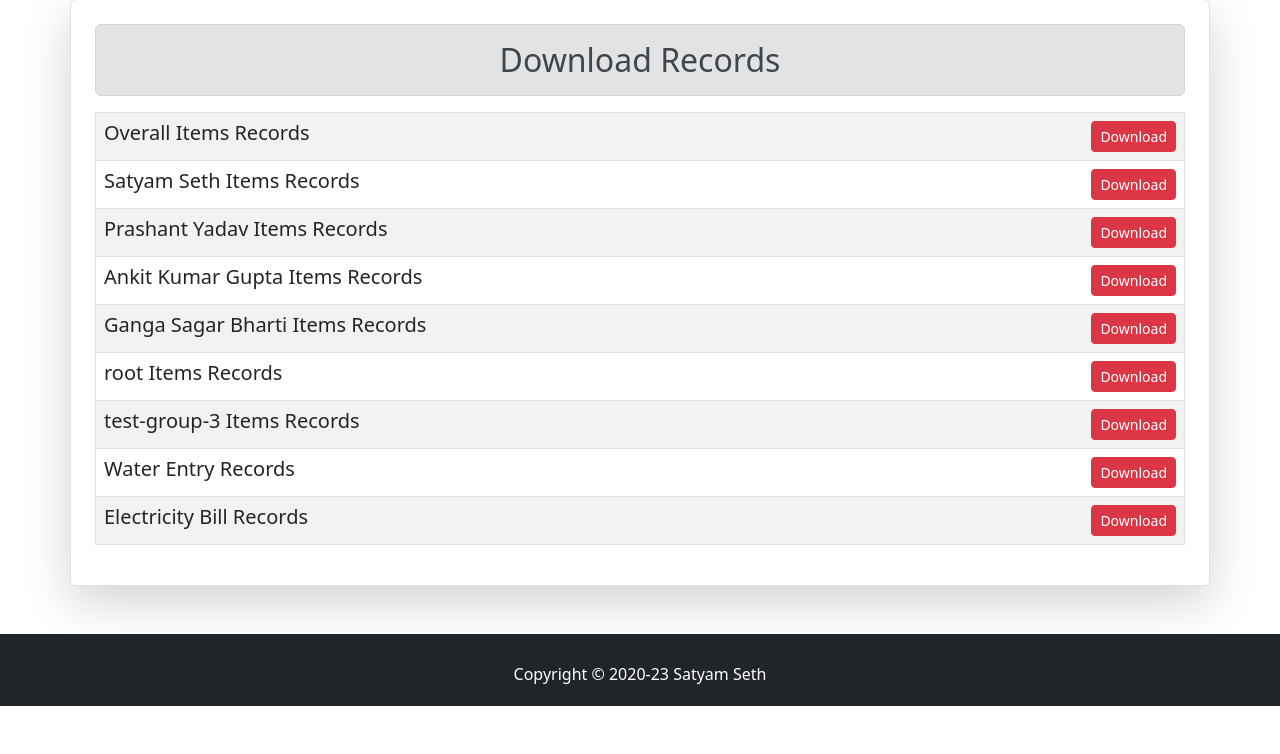
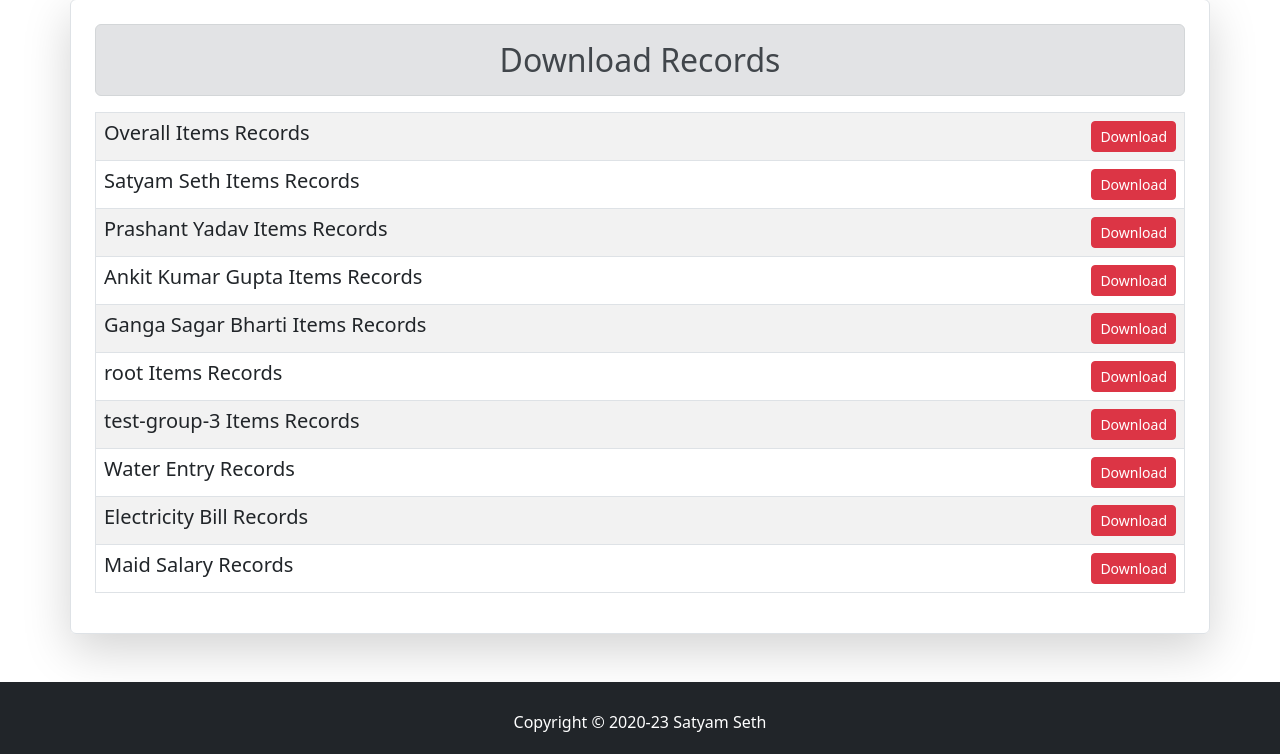
Before and after one commit to satyam-seth/D-52, a Django app: page /records/download/ in a window 1280 px wide. Shown: the part 420-1174 px from the top of the page. Before the commit the page ends 1126 px from the top, so only its background shows below. Run offline with Django 4.2, Linux system fonts and the light colour scheme; a user stored in the database is signed in; data comes from the database, SQL or seed files in the repository; some libraries are stand-ins or nearby versions.

Commit message:
add maid excel view

```diff
--- a/the_split/records/templates/records/download.html
+++ b/the_split/records/templates/records/download.html
@@ -47,12 +47,12 @@
             <a class="float-end btn btn-sm btn-danger" href="{% url 'records:electricity_xls' %}" role="button">Download</a>
           </td>
         </tr>
-        <!-- <tr>
+        <tr>
           <td class="h5">
             Maid Salary Records
-            <a class="float-end btn btn-sm btn-danger" href="#" role="button">Download</a>
+            <a class="float-end btn btn-sm btn-danger" href="{% url 'records:maid_xls' %}" role="button">Download</a>
           </td>
-        </tr> -->
+        </tr>
       </tbody>
     </table>
   </div>
--- a/the_split/records/urls.py
+++ b/the_split/records/urls.py
@@ -19,4 +19,5 @@ urlpatterns = [
     path("download/<int:user_id>/", views.user_xls, name="user_xls"),
     path("water_xls/", views.water_xls, name="water_xls"),
     path("electricity_xls/", views.electricity_xls, name="electricity_xls"),
+    path("maid_xls/", views.maid_xls, name="maid_xls"),
 ]
--- a/the_split/records/views.py
+++ b/the_split/records/views.py
@@ -10,7 +10,7 @@ from django.http import HttpRequest, HttpResponse
 from django.shortcuts import redirect, render
 from django.views.generic import ListView, TemplateView, View
 from records.forms import RecordFrom, WaterFrom
-from records.models import Electricity, Record, Water
+from records.models import Electricity, Maid, Record, Water
 
 User = get_user_model()
 
@@ -288,7 +288,7 @@ def user_xls(request: HttpRequest, user_id: int) -> HttpResponse:
 
 # TODO: fix this view
 # TODO: Add login required once user group login achieved
-def water_xls(request):
+def water_xls(request: HttpRequest) -> HttpResponse:
     """View to download water report excel file"""
 
     # query data from db
@@ -343,7 +343,7 @@ def water_xls(request):
 
 # TODO: fix this view
 # TODO: Add login required once user group login achieved
-def electricity_xls(request):
+def electricity_xls(request: HttpRequest) -> HttpResponse:
     """View to download electricity report excel file"""
 
     # query data from db
@@ -391,3 +391,55 @@ def electricity_xls(request):
     # save workbook and return response
     workbook.save(response)
     return response
+
+
+# TODO: fix this view
+# TODO: Add login required once user group login achieved
+def maid_xls(request: HttpRequest) -> HttpResponse:
+    """View to download maid report excel file"""
+
+    # query data from db
+    records = Maid.objects.all().order_by("due_date")
+
+    # prepare data
+    data = []
+    for record in records:
+        temp = [
+            record.due_date.strftime("%d-%m-%Y"),
+            record.price,
+            record.id,
+            record.created_on.strftime("%d-%m-%Y"),
+            record.created_on.strftime("%H:%M:%S"),
+        ]
+        data.append(temp)
+
+    # crate response object
+    file_name = "Maid Salary Records.xls"
+    response = HttpResponse(content_type="application/ms-excel")
+    response["Content-Disposition"] = f"attachment; filename={file_name}"
+
+    # create workbook and add sheet
+    workbook = xlwt.Workbook(encoding="utf-8")
+    workbook_sheet = workbook.add_sheet("Maid Salary Records")
+
+    # add columns
+    columns = [
+        "Date",
+        "Price",
+        "Entry ID",
+        "Entry Date",
+        "Entry Time",
+    ]
+    header_style = xlwt.easyxf("font: bold on")
+    for col_num, column in enumerate(columns):
+        workbook_sheet.write(0, col_num, column, header_style)
+
+    # add rows
+    data_style = xlwt.XFStyle()
+    for row_num, row in enumerate(data, start=1):
+        for col_num, value in enumerate(row):
+            workbook_sheet.write(row_num, col_num, value, data_style)
+
+    # save workbook and return response
+    workbook.save(response)
+    return response
```
